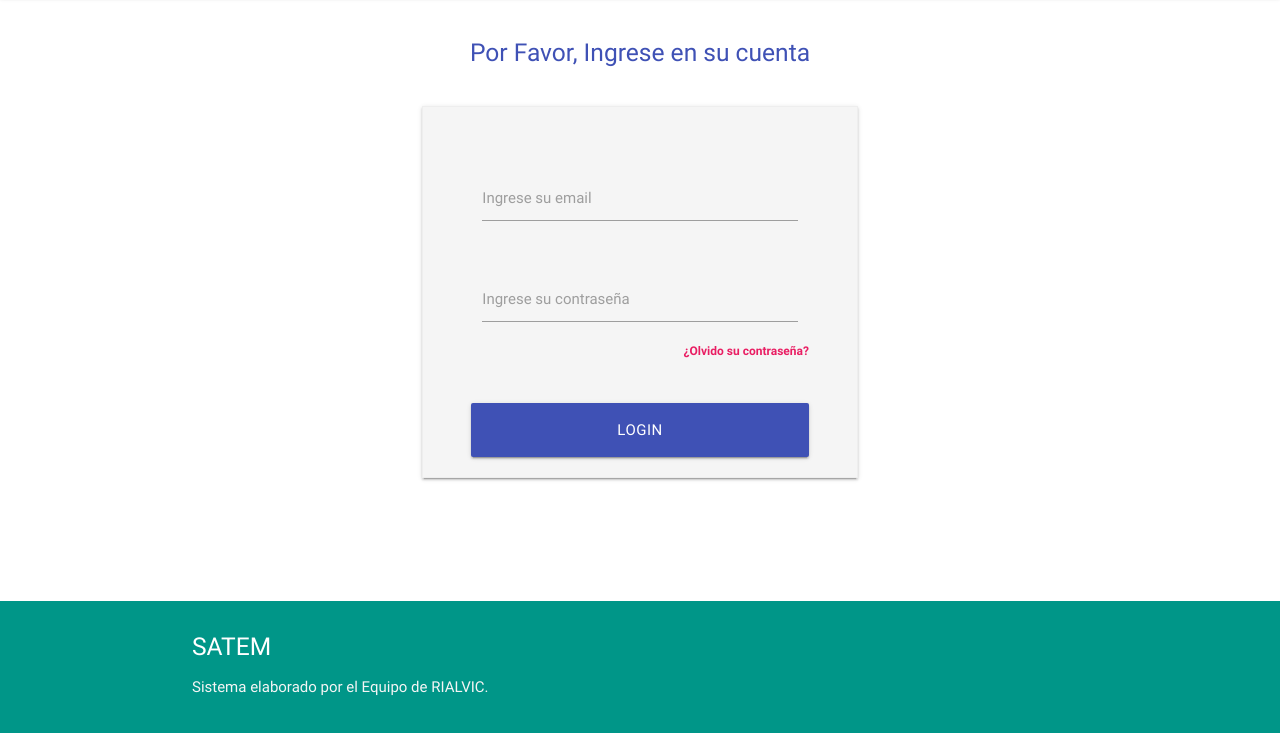
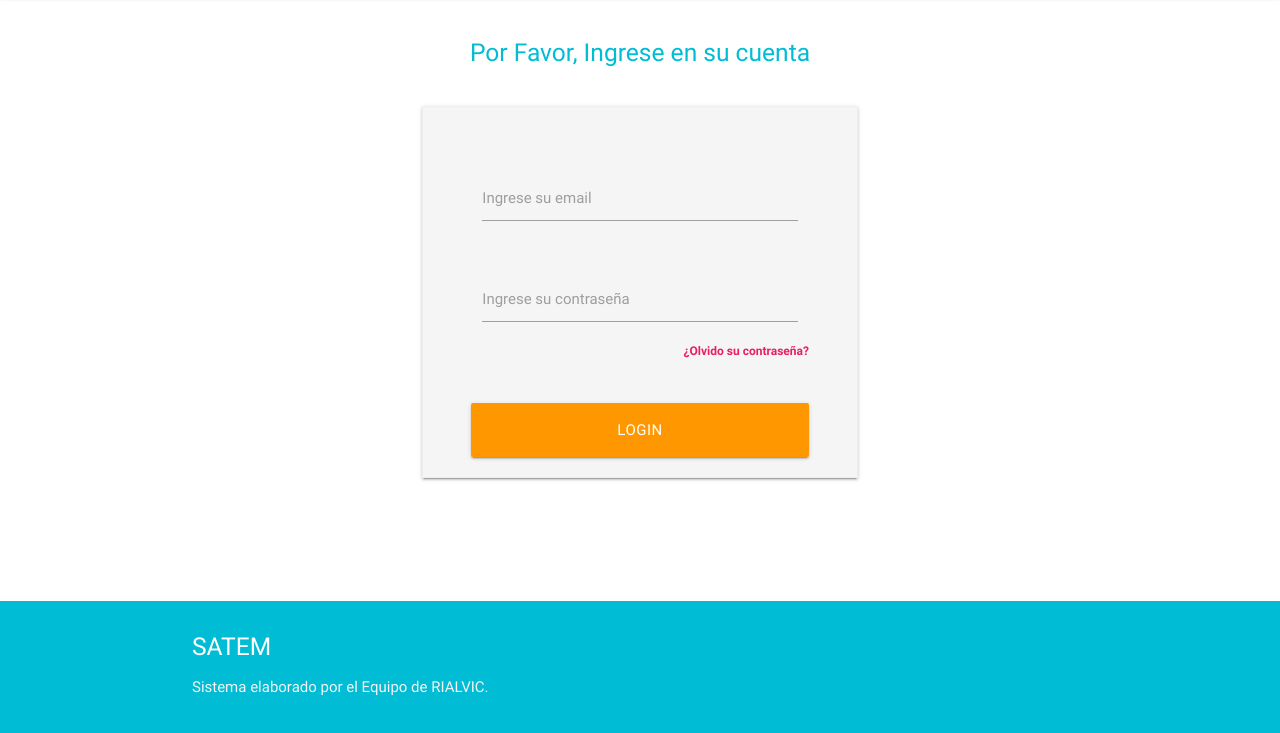
Before and after one commit to kornofilo/DS6-SATEM, a plain HTML site: page Satem Web - Doctor Version/login.html in a window 1280 px wide. Shown: the part 67-800 px from the top of the page. Drawn offline with Linux system fonts and the light colour scheme; no server answers.

Commit message:
solo se me quedo algo insignificante

```diff
--- a/Satem Web - Doctor Version/login.html
+++ b/Satem Web - Doctor Version/login.html
@@ -50,7 +50,7 @@
   <header>
 
     <nav>
-      <div class="nav-wrapper teal">
+      <div class="nav-wrapper cyan">
         <a href="#" class="brand-logo">SATEM</a>
       </div>
 
@@ -63,7 +63,7 @@
     <center>
       <div class="section"></div>
 
-      <h5 class="indigo-text">Por Favor, Ingrese en su cuenta</h5>
+      <h5 class="cyan-text">Por Favor, Ingrese en su cuenta</h5>
       <div class="section"></div>
 
       <div class="container">
@@ -95,7 +95,7 @@
             <br />
             <center>
               <div class='row'>
-                <button type='submit' name='btn_login' class='col s12 btn btn-large waves-effect indigo'>Login</button>
+                <button type='submit' name='btn_login' class='col s12 btn btn-large waves-effect orange'>Login</button>
               </div>
             </center>
           </form>
@@ -109,7 +109,7 @@
     <script src="login.js"></script>
   </main>
   <!--Sistema De Alerta Temprana De Emergencias Medicas-->
-  <footer class="page-footer teal">
+  <footer class="page-footer cyan">
     <div class="container">
       <div class="row">
         <div class="col l6 s12">
--- /dev/null
+++ b/Satem Web/WebPage/CSS/placeholder.css
@@ -0,0 +1,17 @@
+::-webkit-input-placeholder { /* WebKit, Blink, Edge */
+    color: white;
+}
+:-moz-placeholder { /* Mozilla Firefox 4 to 18 */
+   color: white;
+   opacity:  1;
+}
+::-moz-placeholder { /* Mozilla Firefox 19+ */
+   color:    white;
+   opacity:  1;
+}
+:-ms-input-placeholder { /* Internet Explorer 10-11 */
+   color:    white;
+}
+::-ms-input-placeholder { /* Microsoft Edge */
+   color:    white;
+}
```
Also changed, not shown: Satem Web - Doctor Version/index.html (+2 -2 lines), Satem Web - Doctor Version/passReset.html (+3 -3 lines), Satem Web/WebPage/index2.0.html (+5 -4 lines).
